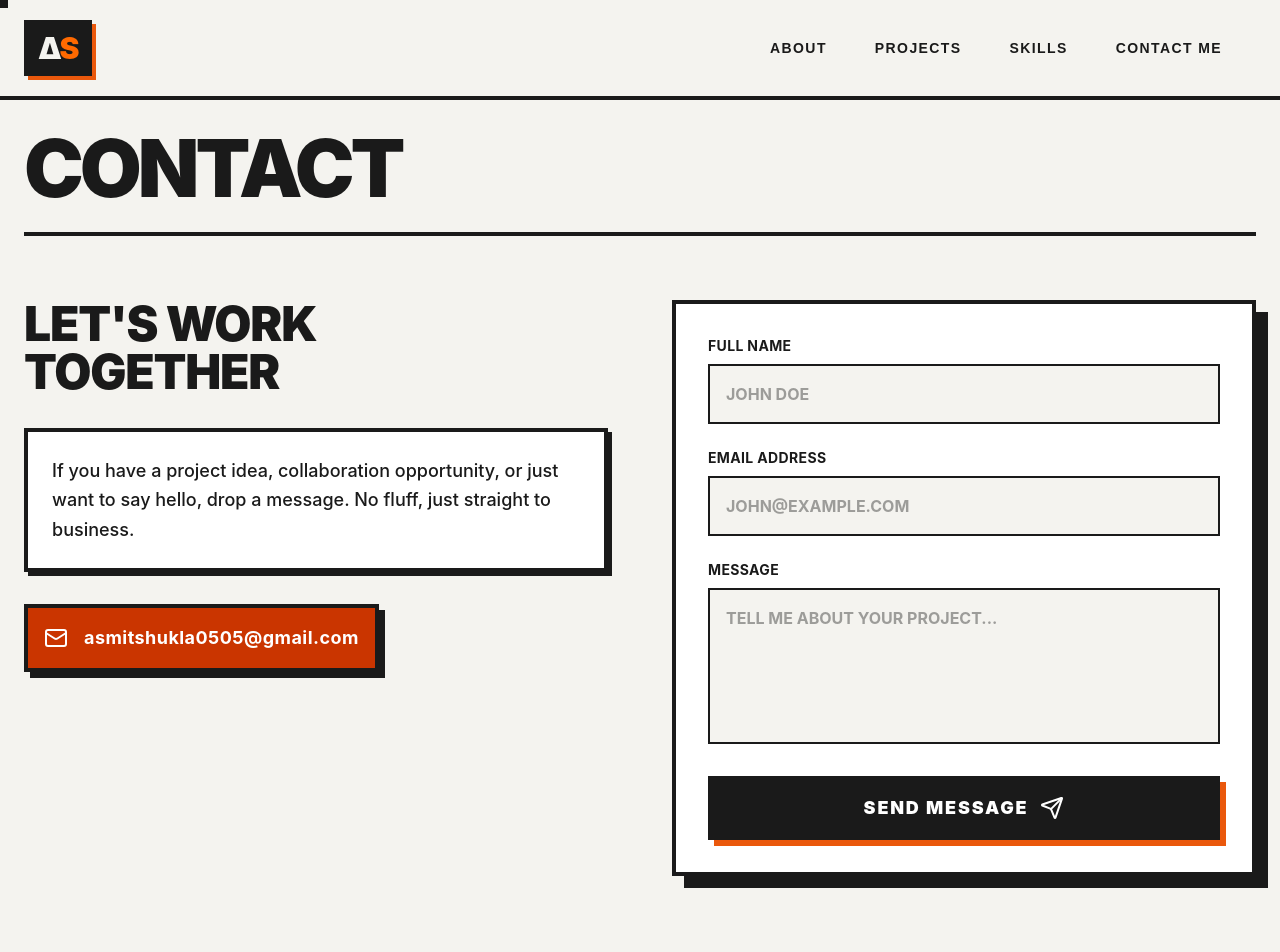
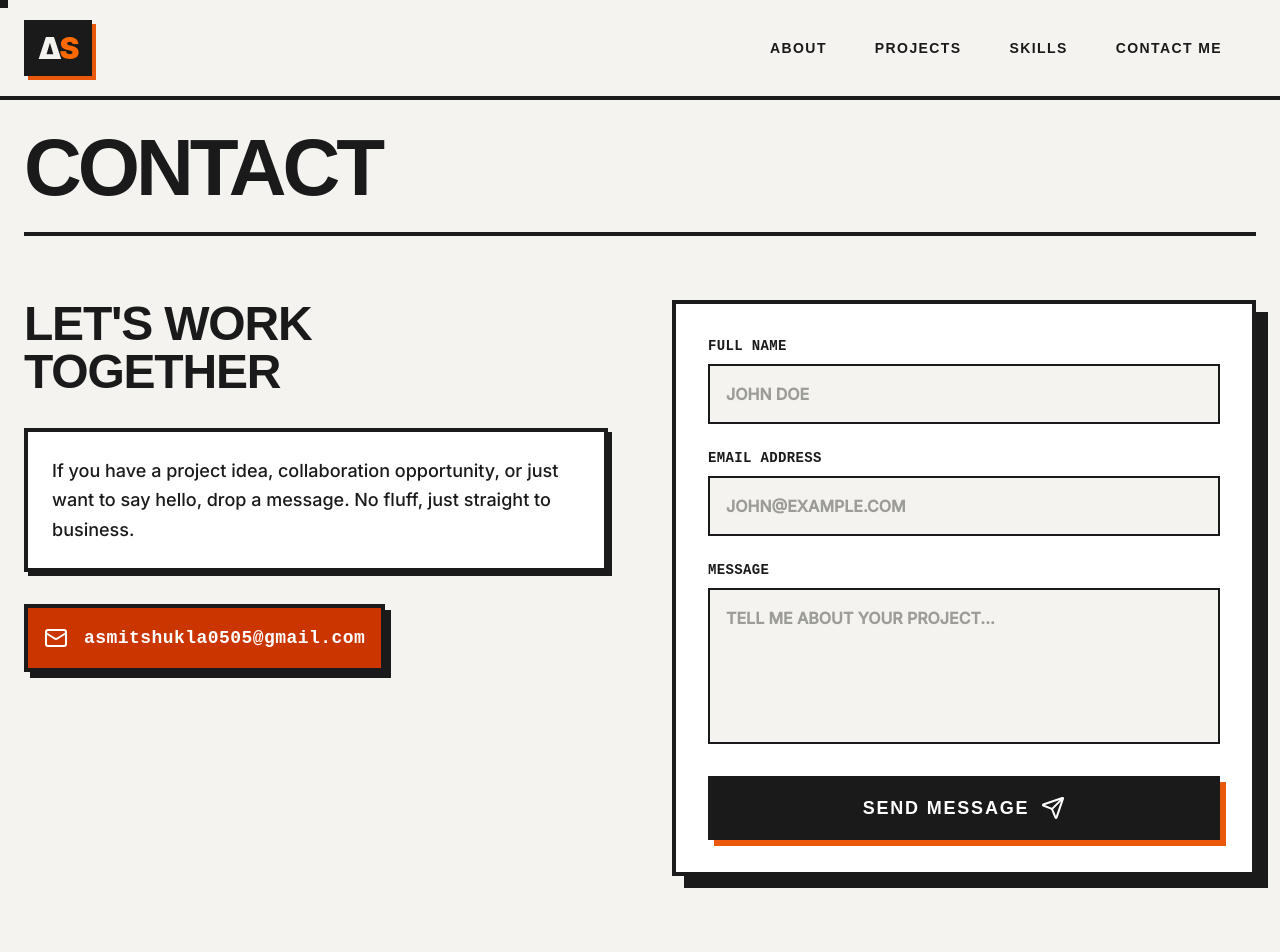
Before and after one commit to ash05741/portfolio-frontend, a React (Vite) app: page /contact in a window 1280 px wide. Shown: the top 952 px of the page. Built offline with nearby package versions, Linux system fonts and the light colour scheme.

Commit message:
Adding Different Fonts for different section 3

```diff
--- a/src/Components/About.jsx
+++ b/src/Components/About.jsx
@@ -16,7 +16,8 @@ export default function About() {
   };
 
   return (
-    <section className="relative min-h-screen bg-[#F4F3EF] border-b-4 border-[#1A1A1A] font-sans flex items-center py-24">
+    // Replaced font-sans with font-body
+    <section className="relative min-h-screen bg-[#F4F3EF] border-b-4 border-[#1A1A1A] font-body flex items-center py-24">
       <div className="max-w-7xl mx-auto px-6 grid md:grid-cols-2 gap-16 items-center">
 
         <motion.div
@@ -25,19 +26,21 @@ export default function About() {
           viewport={{ once: true, margin: "-100px" }}
           transition={{ duration: 0.8 }}
         >
-          {/* Status Badge */}
-          <div className="inline-block px-4 py-1.5 mb-8 border-2 border-[#1A1A1A] bg-[#1A1A1A] text-white font-bold uppercase tracking-widest text-xs shadow-[4px_4px_0_0_#EA580C]">
+          {/* Status Badge - Added font-mono */}
+          <div className="font-mono inline-block px-4 py-1.5 mb-8 border-2 border-[#1A1A1A] bg-[#1A1A1A] text-white font-bold uppercase tracking-widest text-xs shadow-[4px_4px_0_0_#EA580C]">
             CS Diploma // Class of 2026
           </div>
 
-          <h2 className="text-6xl md:text-[5rem] font-black text-[#1A1A1A] uppercase tracking-tighter leading-none mb-8">
+          {/* Added font-display for massive header */}
+          <h2 className="font-display text-6xl md:text-[5rem] font-black text-[#1A1A1A] uppercase tracking-tighter leading-none mb-8">
             About <br /> The Dev
           </h2>
 
           {/* Bio Block */}
           <div className="space-y-6 text-[#1A1A1A] font-medium text-lg border-4 border-[#1A1A1A] bg-white p-6 shadow-[4px_4px_0_0_#1A1A1A]">
             <p>
-              I'm <span className="font-black uppercase text-orange-700">Asmit Shukla</span>,
+              {/* Highlighted name using font-display */}
+              I'm <span className="font-display font-black uppercase text-orange-700">Asmit Shukla</span>,
               a Full-Stack Software Engineer who thrives at the intersection of robust logic and high-fidelity design.
             </p>
 
@@ -69,8 +72,10 @@ export default function About() {
                 variants={itemVariants}
                 className="bg-white border-4 border-[#1A1A1A] p-6 shadow-[4px_4px_0_0_#1A1A1A] hover:shadow-[8px_8px_0_0_#EA580C] hover:-translate-y-1 hover:-translate-x-1 transition-all duration-300"
               >
-                <h3 className="text-4xl font-black text-[#1A1A1A] mb-1 uppercase tracking-tighter">{item.stat}</h3>
-                <p className="text-[#1A1A1A] text-xs font-bold uppercase tracking-widest border-t-2 border-[#1A1A1A] pt-2 mt-2">{item.label}</p>
+                {/* Number stat - font-display */}
+                <h3 className="font-display text-4xl font-black text-[#1A1A1A] mb-1 uppercase tracking-tighter">{item.stat}</h3>
+                {/* Metadata label - font-mono */}
+                <p className="font-mono text-[#1A1A1A] text-xs font-bold uppercase tracking-widest border-t-2 border-[#1A1A1A] pt-2 mt-2">{item.label}</p>
               </motion.div>
             ))}
           </motion.div>
@@ -88,19 +93,19 @@ export default function About() {
           <div className="w-full max-w-md aspect-[4/5] bg-white border-4 border-[#1A1A1A] shadow-[16px_16px_0_0_#1A1A1A] p-5 flex flex-col justify-between transform hover:rotate-1 transition-transform duration-500">
             {/* Top Bar */}
             <div className="flex justify-between border-b-4 border-[#1A1A1A] pb-4">
-              <span className="font-black text-xl uppercase tracking-tighter">Profile.JPG</span>
-              <span className="font-black text-2xl text-orange-700 leading-none">*</span>
+              <span className="font-mono font-black text-xl uppercase tracking-tighter">Profile.JPG</span>
+              <span className="font-display font-black text-2xl text-orange-700 leading-none">*</span>
             </div>
 
             {/* Image Container */}
             <div className="flex-1 flex items-center justify-center bg-[#F4F3EF] border-4 border-[#1A1A1A] my-5 relative overflow-hidden group">
-              <span className="text-[#1A1A1A]/20 font-black text-4xl uppercase text-center leading-none group-hover:scale-110 transition-transform duration-500">
+              <span className="font-display text-[#1A1A1A]/20 font-black text-4xl uppercase text-center leading-none group-hover:scale-110 transition-transform duration-500">
                 Insert <br /> Photo <br /> Here
               </span>
             </div>
 
             {/* Bottom Bar */}
-            <div className="border-t-4 border-[#1A1A1A] pt-4 flex justify-between text-sm font-bold uppercase tracking-widest text-[#1A1A1A]">
+            <div className="font-mono border-t-4 border-[#1A1A1A] pt-4 flex justify-between text-sm font-bold uppercase tracking-widest text-[#1A1A1A]">
               <span>ID: AS-2026</span>
               <span>Status: Active</span>
             </div>
--- a/src/Components/Contact.jsx
+++ b/src/Components/Contact.jsx
@@ -44,12 +44,13 @@ export default function Contact() {
   };
 
   return (
-    <section id="contact" className="min-h-screen py-32 bg-[#F4F3EF] font-sans">
+    // Changed font-sans to font-body globally for this section
+    <section id="contact" className="min-h-screen py-32 bg-[#F4F3EF] font-body">
       <div className="max-w-7xl mx-auto px-6">
 
         {/* Title Block */}
         <div className="flex flex-col mb-16 border-b-4 border-[#1A1A1A] pb-6">
-          <h2 className="text-6xl md:text-[5rem] font-black uppercase tracking-tighter text-[#1A1A1A] leading-none">
+          <h2 className="font-display text-6xl md:text-[5rem] font-black uppercase tracking-tighter text-[#1A1A1A] leading-none">
             Contact
           </h2>
         </div>
@@ -58,7 +59,7 @@ export default function Contact() {
 
           {/* LEFT INFO */}
           <div className="flex flex-col gap-8">
-            <h3 className="text-4xl md:text-5xl font-black text-[#1A1A1A] uppercase tracking-tight leading-none">
+            <h3 className="font-display text-4xl md:text-5xl font-black text-[#1A1A1A] uppercase tracking-tight leading-none">
               Let's Work <br /> Together
             </h3>
 
@@ -71,7 +72,7 @@ export default function Contact() {
 
             <div className="inline-flex items-center gap-4 p-4 border-4 border-[#1A1A1A] bg-orange-700 text-white shadow-[6px_6px_0_0_#1A1A1A] w-fit">
               <Mail size={24} />
-              <span className="font-bold text-lg tracking-wide">asmitshukla0505@gmail.com</span>
+              <span className="font-mono font-bold text-lg tracking-wide">asmitshukla0505@gmail.com</span>
             </div>
           </div>
 
@@ -81,7 +82,7 @@ export default function Contact() {
             className="flex flex-col gap-6 bg-white border-4 border-[#1A1A1A] p-8 shadow-[12px_12px_0_0_#1A1A1A]"
           >
             <div className="flex flex-col gap-2">
-              <label className="text-[#1A1A1A] font-bold uppercase tracking-wide text-sm">Full Name</label>
+              <label className="font-mono text-[#1A1A1A] font-bold uppercase tracking-wide text-sm">Full Name</label>
               <input
                 type="text"
                 name="name"
@@ -89,12 +90,12 @@ export default function Contact() {
                 onChange={handleChange}
                 placeholder="JOHN DOE"
                 required
-                className="w-full p-4 bg-[#F4F3EF] border-2 border-[#1A1A1A] text-[#1A1A1A] font-bold placeholder:text-[#1A1A1A]/40 focus:outline-none focus:border-orange-700 focus:shadow-[4px_4px_0_0_#EA580C] transition-all rounded-none"
+                className="font-body w-full p-4 bg-[#F4F3EF] border-2 border-[#1A1A1A] text-[#1A1A1A] font-bold placeholder:text-[#1A1A1A]/40 focus:outline-none focus:border-orange-700 focus:shadow-[4px_4px_0_0_#EA580C] transition-all rounded-none"
               />
             </div>
 
             <div className="flex flex-col gap-2">
-              <label className="text-[#1A1A1A] font-bold uppercase tracking-wide text-sm">Email Address</label>
+              <label className="font-mono text-[#1A1A1A] font-bold uppercase tracking-wide text-sm">Email Address</label>
               <input
                 type="email"
                 name="email"
@@ -102,12 +103,12 @@ export default function Contact() {
                 onChange={handleChange}
                 placeholder="JOHN@EXAMPLE.COM"
                 required
-                className="w-full p-4 bg-[#F4F3EF] border-2 border-[#1A1A1A] text-[#1A1A1A] font-bold placeholder:text-[#1A1A1A]/40 focus:outline-none focus:border-orange-700 focus:shadow-[4px_4px_0_0_#EA580C] transition-all rounded-none"
+                className="font-body w-full p-4 bg-[#F4F3EF] border-2 border-[#1A1A1A] text-[#1A1A1A] font-bold placeholder:text-[#1A1A1A]/40 focus:outline-none focus:border-orange-700 focus:shadow-[4px_4px_0_0_#EA580C] transition-all rounded-none"
               />
             </div>
 
             <div className="flex flex-col gap-2">
-              <label className="text-[#1A1A1A] font-bold uppercase tracking-wide text-sm">Message</label>
+              <label className="font-mono text-[#1A1A1A] font-bold uppercase tracking-wide text-sm">Message</label>
               <textarea
                 name="message"
                 value={formData.message}
@@ -115,14 +116,14 @@ export default function Contact() {
                 rows="5"
                 placeholder="TELL ME ABOUT YOUR PROJECT..."
                 required
-                className="w-full p-4 bg-[#F4F3EF] border-2 border-[#1A1A1A] text-[#1A1A1A] font-bold placeholder:text-[#1A1A1A]/40 focus:outline-none focus:border-orange-700 focus:shadow-[4px_4px_0_0_#EA580C] transition-all resize-none rounded-none"
+                className="font-body w-full p-4 bg-[#F4F3EF] border-2 border-[#1A1A1A] text-[#1A1A1A] font-bold placeholder:text-[#1A1A1A]/40 focus:outline-none focus:border-orange-700 focus:shadow-[4px_4px_0_0_#EA580C] transition-all resize-none rounded-none"
               />
             </div>
 
             <button
               type="submit"
               disabled={status === "loading"}
-              className="group flex items-center justify-center gap-3 w-full p-4 mt-2 border-2 border-[#1A1A1A] bg-[#1A1A1A] text-white font-black uppercase tracking-widest text-lg shadow-[6px_6px_0_0_#EA580C] hover:bg-orange-700 hover:shadow-[8px_8px_0_0_#1A1A1A] active:translate-y-1 active:translate-x-1 active:shadow-[2px_2px_0_0_#1A1A1A] transition-all duration-200 disabled:opacity-70 disabled:cursor-not-allowed"
+              className="font-display group flex items-center justify-center gap-3 w-full p-4 mt-2 border-2 border-[#1A1A1A] bg-[#1A1A1A] text-white font-black uppercase tracking-widest text-lg shadow-[6px_6px_0_0_#EA580C] hover:bg-orange-700 hover:shadow-[8px_8px_0_0_#1A1A1A] active:translate-y-1 active:translate-x-1 active:shadow-[2px_2px_0_0_#1A1A1A] transition-all duration-200 disabled:opacity-70 disabled:cursor-not-allowed"
             >
               {status === "loading" ? (
                 <>
@@ -139,12 +140,12 @@ export default function Contact() {
 
             {/* Status Messages */}
             {status === "success" && (
-              <div className="p-4 border-4 border-[#1A1A1A] bg-green-400 text-[#1A1A1A] font-bold uppercase tracking-wide text-center shadow-[4px_4px_0_0_#1A1A1A]">
+              <div className="font-mono p-4 border-4 border-[#1A1A1A] bg-green-400 text-[#1A1A1A] font-bold uppercase tracking-wide text-center shadow-[4px_4px_0_0_#1A1A1A]">
                 Message received. I'll be in touch.
               </div>
             )}
             {status === "error" && (
-              <div className="p-4 border-4 border-[#1A1A1A] bg-red-500 text-white font-bold uppercase tracking-wide text-center shadow-[4px_4px_0_0_#1A1A1A]">
+              <div className="font-mono p-4 border-4 border-[#1A1A1A] bg-red-500 text-white font-bold uppercase tracking-wide text-center shadow-[4px_4px_0_0_#1A1A1A]">
                 Transmission failed. Try again.
               </div>
             )}
--- a/src/Components/Footer.jsx
+++ b/src/Components/Footer.jsx
@@ -40,7 +40,7 @@ export default function Footer() {
 
           {/* Technical Copyright */}
           <div className="flex flex-col">
-            <p className="text-[#1A1A1A] text-xl font-black uppercase tracking-widest leading-tight">
+            <p className="font-body text-[#1A1A1A] text-xl font-black uppercase tracking-widest leading-tight">
               &copy; {new Date().getFullYear()} Asmit Shukla
             </p>
             <p className="text-[#1A1A1A] text-sm font-bold uppercase tracking-wider mt-1">
```
